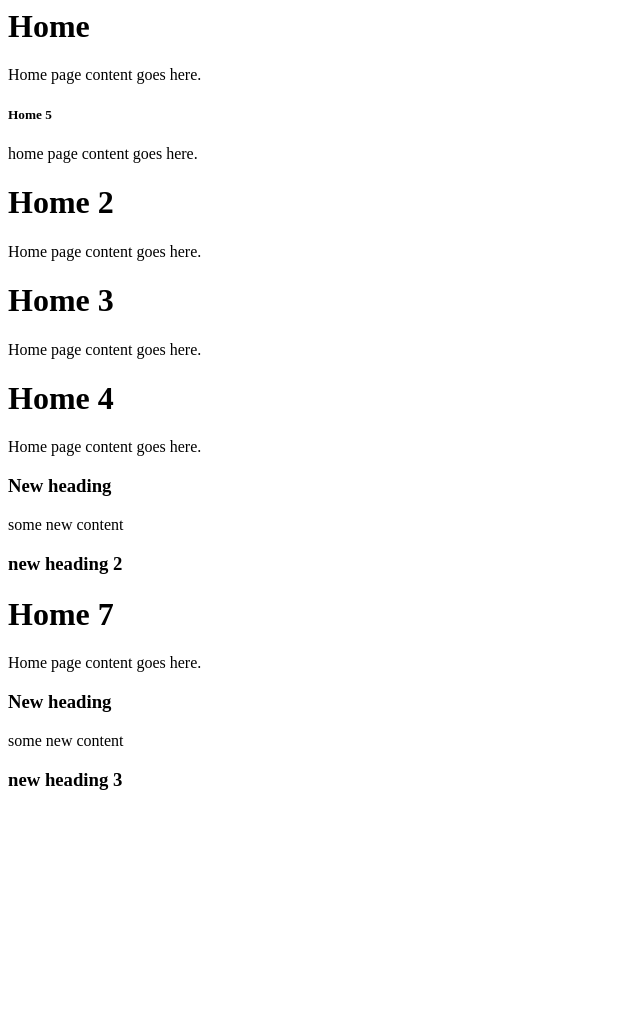
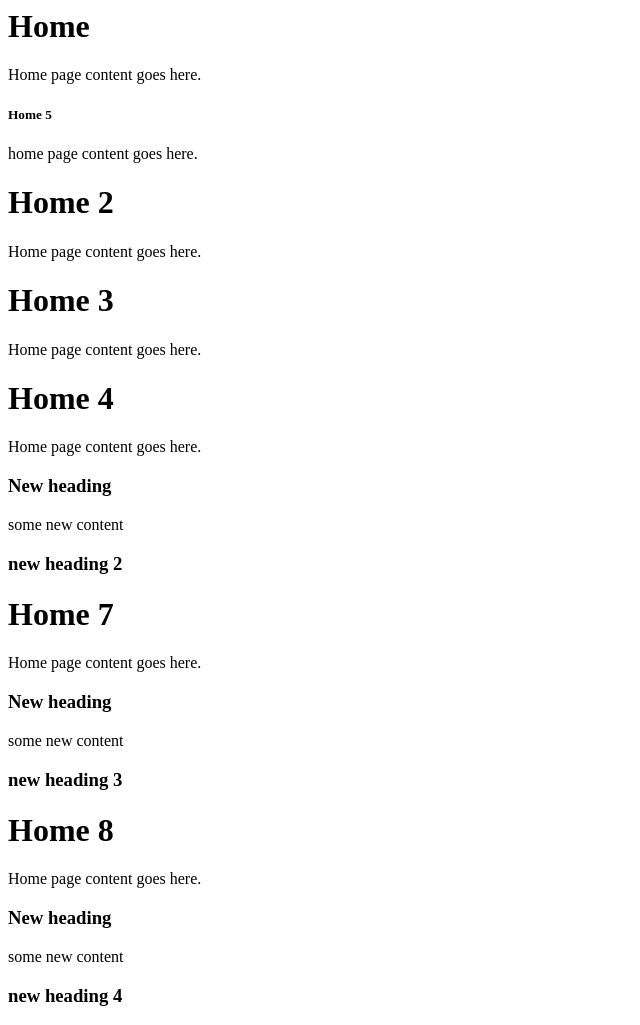
Before and after one commit to heelibathdeniyahanb/software-lab, a plain HTML site: page index.html in a window 1280 px wide. Shown: the whole page, without its empty margins (0-640 px from the left). Before the commit the page ends 809 px from the top, so only its background shows below. Drawn offline with Linux system fonts and the light colour scheme.

Commit message:
added new section

```diff
--- a/index.html
+++ b/index.html
@@ -24,5 +24,11 @@
     <h3>New heading</h3>
     <p>some new content</p>
     <h3>new heading 3</h3>
+
+    <h1>Home 8</h1>
+    <p>Home page content goes here.</p>
+    <h3>New heading</h3>
+    <p>some new content</p>
+    <h3>new heading 4</h3>
 </body>
 </html>
```
